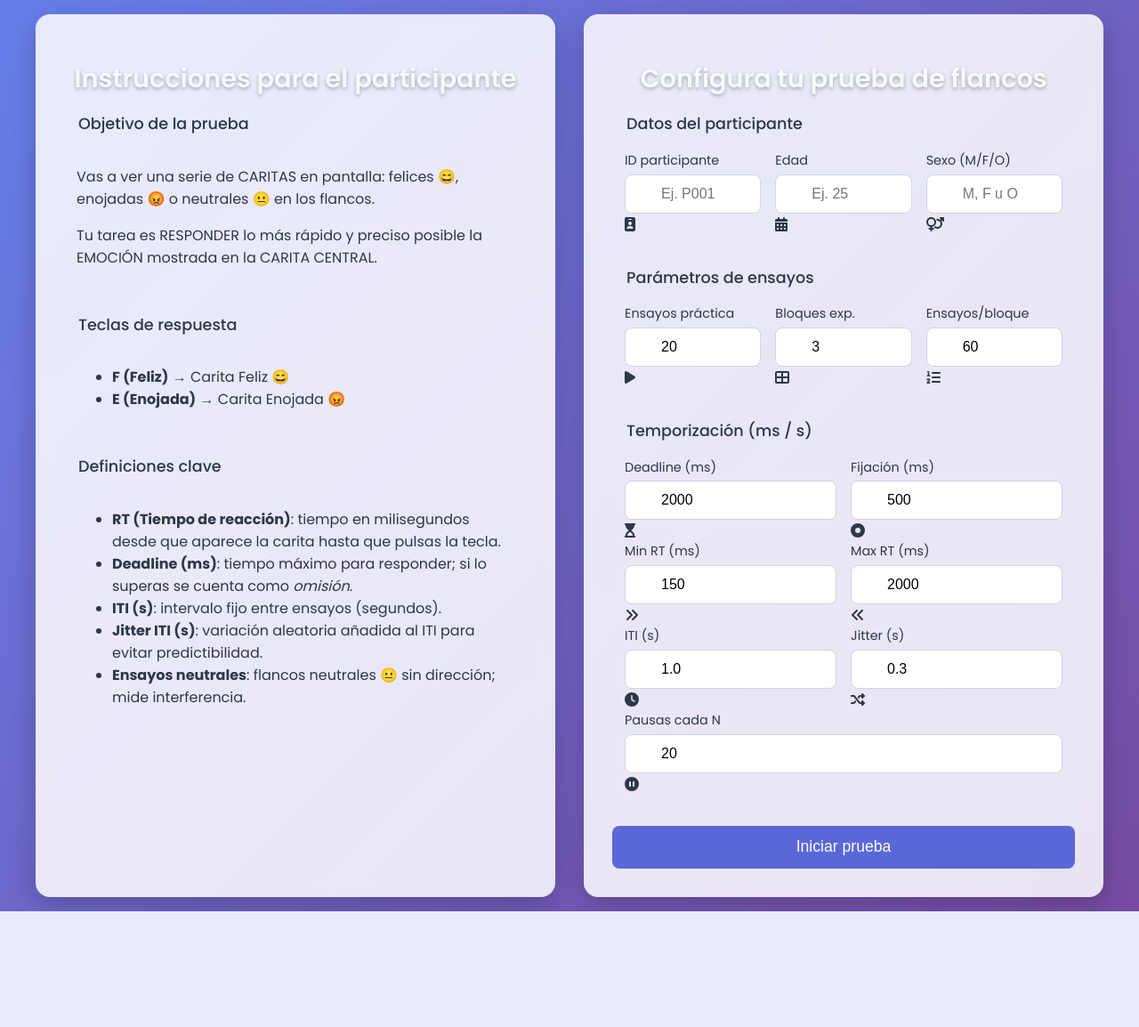
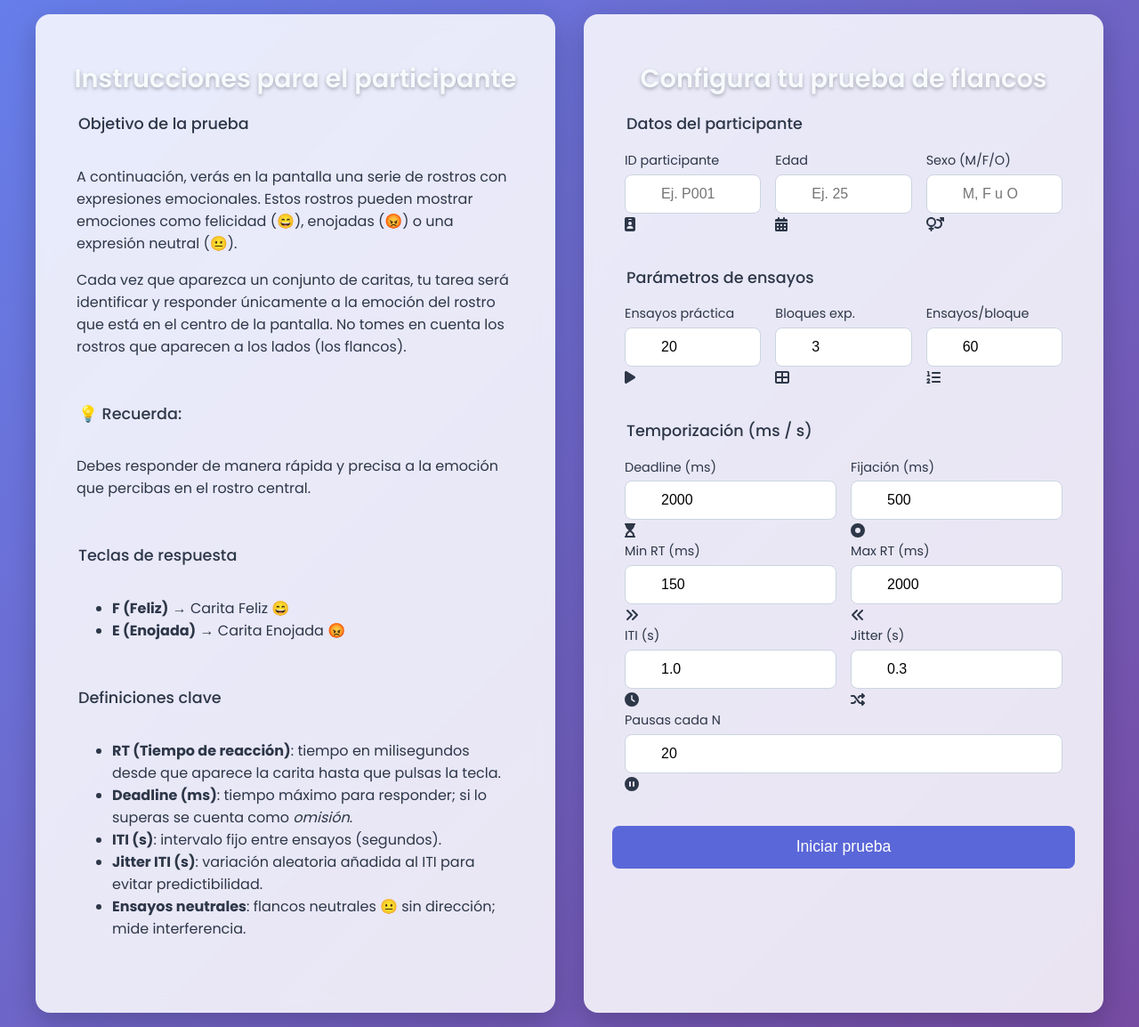
Before and after one commit to TeboDev/Flancos, a Flask app: page / in a window 1280 px wide. Shown: the whole page at 89% size. Before the commit the page ends 1024 px from the top, so only its background shows below. Run offline with Flask 3, Linux system fonts and the light colour scheme.

Commit message:
intrucciones corregidas y agregadas

```diff
--- a/templates/index.html
+++ b/templates/index.html
@@ -113,8 +113,16 @@
       <h1>Instrucciones para el participante</h1>
       <fieldset>
         <legend>Objetivo de la prueba</legend>
-        <p>Vas a ver una serie de CARITAS en pantalla: felices 😄, enojadas 😡 o neutrales 😐 en los flancos.</p>
-        <p>Tu tarea es RESPONDER lo más rápido y preciso posible la EMOCIÓN mostrada en la CARITA CENTRAL.</p>
+        <p>A continuación, verás en la pantalla una serie de rostros con expresiones emocionales.
+Estos rostros pueden mostrar emociones como felicidad (😄), enojadas (😡) o una expresión neutral (😐).</p>
+        <p>
+Cada vez que aparezca un conjunto de caritas, tu tarea será identificar y responder únicamente a la emoción del rostro que está en el centro de la pantalla.
+No tomes en cuenta los rostros que aparecen a los lados (los flancos).
+</p>
+      </fieldset>
+      <fieldset>
+        <legend>💡 Recuerda: </legend>
+        <p>Debes responder de manera rápida y precisa a la emoción que percibas en el rostro central.</p>
       </fieldset>
       <fieldset>
         <legend>Teclas de respuesta</legend>
```
